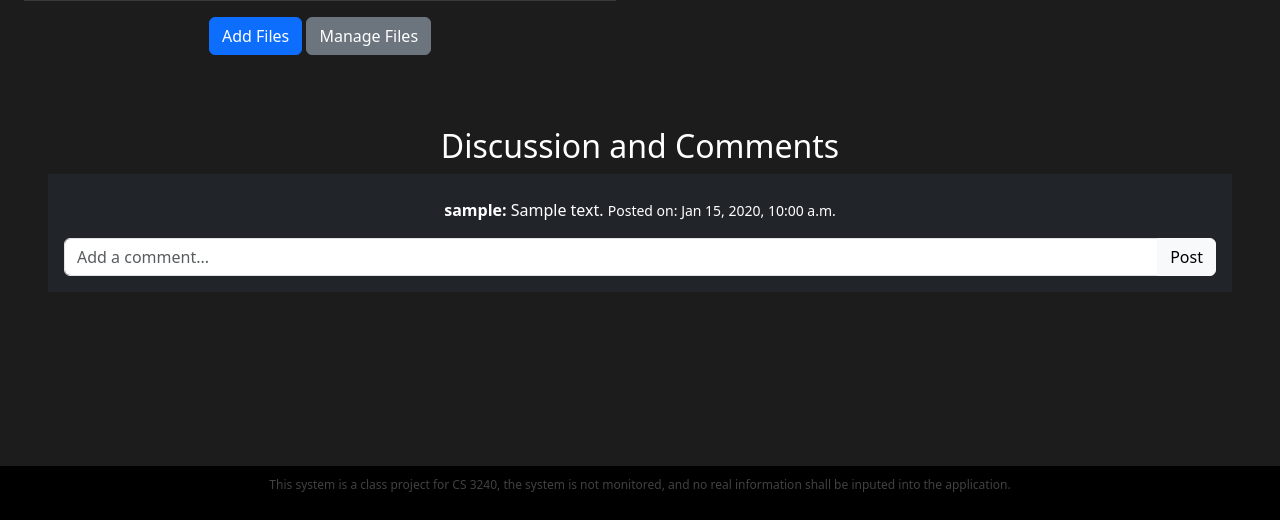
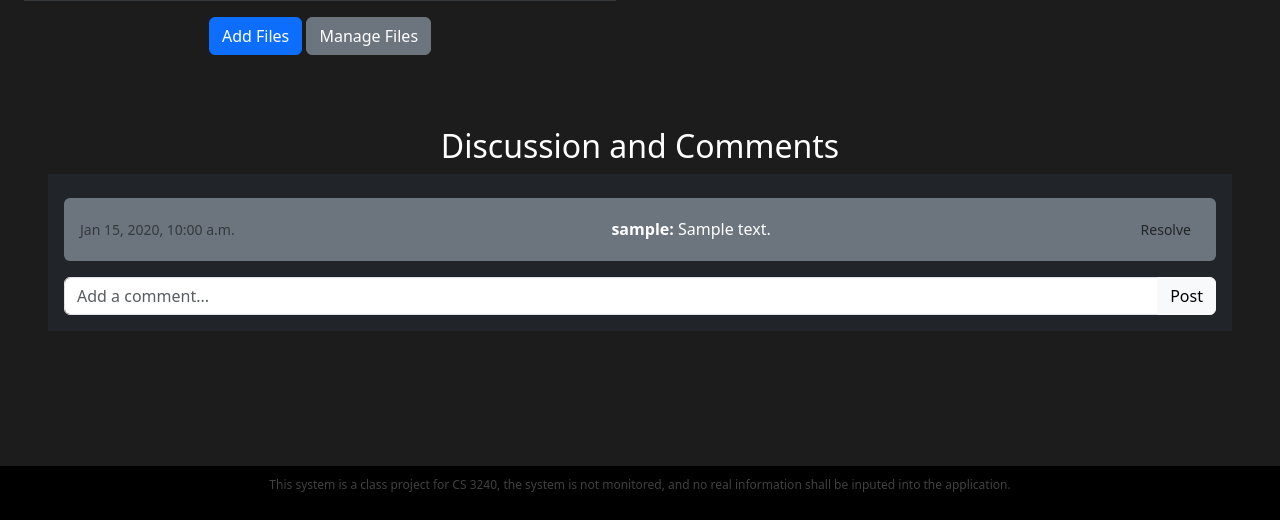
Before and after one commit to duk3y/music-production-pma, a Django app: page /projects/1/ in a window 1280 px wide. Shown: the part 280-800 px from the top of the page. Run offline with Django 5.2, Linux system fonts and the light colour scheme; a user stored in the database is signed in; tables that the repository leaves empty hold one stand-in row (values such as "Sample post").

Commit message:
Added resolve button to remove comments

```diff
--- a/mysite/urls.py
+++ b/mysite/urls.py
@@ -47,6 +47,8 @@ urlpatterns = [
     path('login-redirect/', login_redirect, name='login_redirect'),
     path('public-projects/', views.public_projects, name='public_projects'),
     path('projects/<int:project_id>/add_comment/', views.add_project_comment, name='add_project_comment'),
+    path('projects/comment/<int:comment_id>/resolve/', views.resolve_discussion_comment, name='resolve_discussion_comment'),
+
 
 ]
 """# uncomment these lines if you want to test during development, not needed during production (heroku)
--- a/mysite/views.py
+++ b/mysite/views.py
@@ -2,7 +2,7 @@ from django.contrib.auth.views import LoginView
 from django.shortcuts import redirect, render, get_object_or_404
 from django.urls import reverse
 from django.views import View
-from django.http import HttpResponse, HttpResponseRedirect, JsonResponse, Http404
+from django.http import HttpResponse, HttpResponseRedirect, JsonResponse, HttpResponseForbidden
 from django.contrib.auth.models import User
 from django.contrib.auth.decorators import login_required
 from users.models import DiscussionComment, Profile, Project, ProjectFiles, Task
@@ -252,3 +252,14 @@ def add_project_comment(request, project_id):
             return redirect('project_info', project_id=project.id)
     else:
         return HttpResponse("Invalid request method", status=405)
+
+@login_required
+def resolve_discussion_comment(request, comment_id):
+    comment = get_object_or_404(DiscussionComment, id=comment_id)
+    # Optional: Only allow the comment creator or project owner to delete
+    if comment.user != request.user and comment.project.user != request.user:
+        return HttpResponseForbidden("You are not allowed to resolve this comment.")
+
+    project_id = comment.project.id
+    comment.delete()
+    return redirect('project_info', project_id=project_id)
--- a/templates/project_info.html
+++ b/templates/project_info.html
@@ -103,10 +103,22 @@
                 <h2>Discussion and Comments</h2>
                 <div class="comment-section bg-dark p-3">
                     {% for comment in project.discussion_comments.all %}
-                    <div class="comment my-2">
-                        <strong>{{ comment.user.username }}:</strong> {{ comment.text }}
-                        <span class="small">Posted on: {{ comment.created_at|date:"M d, Y, g:i a" }}</span>
+                    <div class="comment my-2 d-flex justify-content-between align-items-center p-3 bg-secondary rounded">
+                        <!-- Date and time on the left -->
+                        <div class="text-muted small me-3" style="white-space: nowrap;">
+                            {{ comment.created_at|date:"M d, Y, g:i a" }}
+                        </div>
+                        <!-- Comment text in the center -->
+                        <div class="flex-grow-1">
+                            <strong>{{ comment.user.username }}:</strong> {{ comment.text }}
+                        </div>
+                        <!-- Resolve button on the right -->
+                        <form method="post" action="{% url 'resolve_discussion_comment' comment.id %}">
+                            {% csrf_token %}
+                            <button type="submit" class="btn btn-sm">Resolve</button>
+                        </form>
                     </div>
+
                     {% empty %}
                     <p class="text-center">No comments yet. Be the first to start the discussion!</p>
                     {% endfor %}
```
